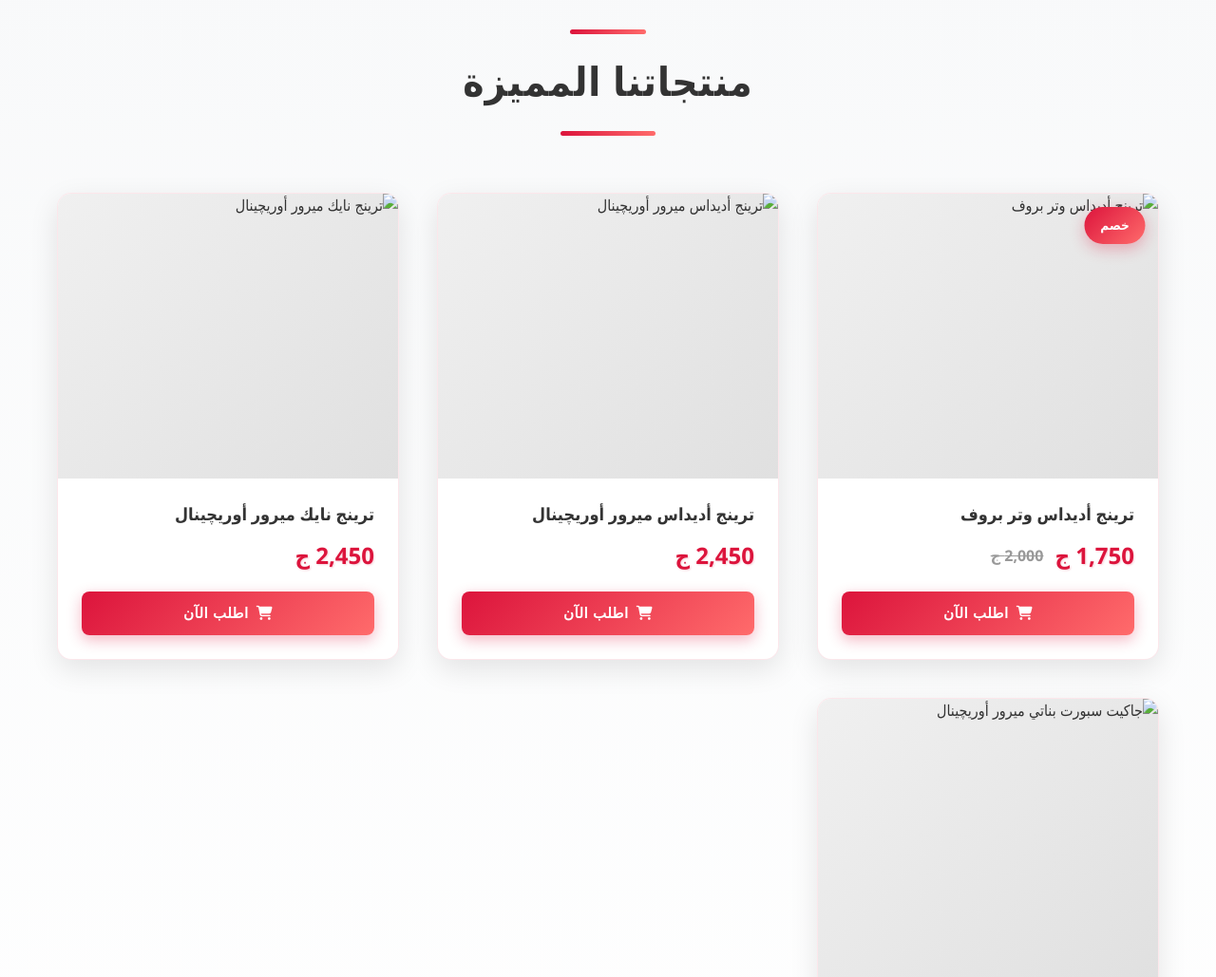
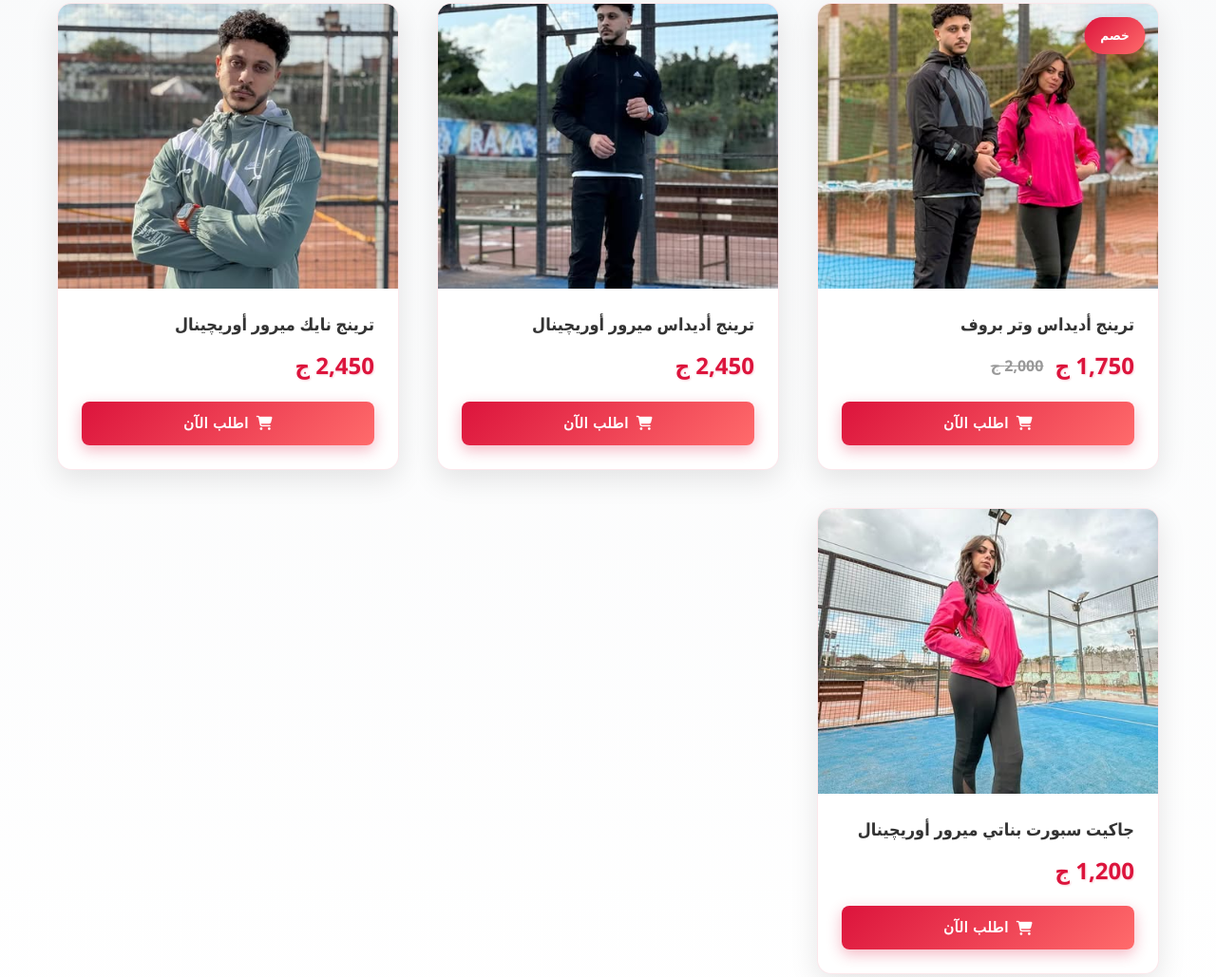
Before and after one commit to ahmedmedhat1234/cezar, a plain HTML site: page index.html in a window 1280 px wide. Shown: the part 734-1763 px from the top of the page at 95% size. Drawn offline with Linux system fonts and the light colour scheme.

Commit message:
Add files via upload

```diff
--- a/index.html
+++ b/index.html
@@ -29,8 +29,8 @@
     <section id="home" class="hero-slider">
         <div class="slider-container">
             <div class="slider-wrapper">
-                <img src="images/1.jpeg" alt="Banner 1" class="slider-image active">
-                <img src="images/6.jpeg" alt="Banner 2" class="slider-image">
+                <img src="images/1.jpg" alt="Banner 1" class="slider-image active">
+                <img src="images/6.jpg" alt="Banner 2" class="slider-image">
             </div>
             <button class="slider-btn prev" onclick="changeSlide(-1)">
                 <i class="fas fa-chevron-left"></i>
@@ -53,7 +53,7 @@
                 <!-- Product 1 -->
                 <div class="product-card" onclick="openProduct(1)">
                     <div class="product-image">
-                        <img src="images/2.jpeg" alt="ترينج أديداس وتر بروف">
+                        <img src="images/2.jpg" alt="ترينج أديداس وتر بروف">
                         <div class="product-badge">خصم</div>
                     </div>
                     <div class="product-info">
@@ -71,7 +71,7 @@
                 <!-- Product 2 -->
                 <div class="product-card" onclick="openProduct(2)">
                     <div class="product-image">
-                        <img src="images/7.jpeg" alt="ترينج أديداس ميرور أوريچينال">
+                        <img src="images/7.jpg" alt="ترينج أديداس ميرور أوريچينال">
                     </div>
                     <div class="product-info">
                         <h3 class="product-name">ترينج أديداس ميرور أوريچينال</h3>
@@ -87,7 +87,7 @@
                 <!-- Product 3 -->
                 <div class="product-card" onclick="openProduct(3)">
                     <div class="product-image">
-                        <img src="images/11.jpeg" alt="ترينج نايك ميرور أوريچينال">
+                        <img src="images/11.jpg" alt="ترينج نايك ميرور أوريچينال">
                     </div>
                     <div class="product-info">
                         <h3 class="product-name">ترينج نايك ميرور أوريچينال</h3>
@@ -103,7 +103,7 @@
                 <!-- Product 4 -->
                 <div class="product-card" onclick="openProduct(4)">
                     <div class="product-image">
-                        <img src="images/14.jpeg" alt="جاكيت سبورت بناتي ميرور أوريچينال">
+                        <img src="images/14.jpg" alt="جاكيت سبورت بناتي ميرور أوريچينال">
                     </div>
                     <div class="product-info">
                         <h3 class="product-name">جاكيت سبورت بناتي ميرور أوريچينال</h3>
@@ -189,7 +189,7 @@
                 </div>
             </div>
             <div class="footer-bottom">
-                <p>&copy; 2026 Cezar Sports Wear. جميع الحقوق محفوظة.</p>
+                <p>&copy; 2024 Cezar Sports Wear. جميع الحقوق محفوظة.</p>
             </div>
         </div>
     </footer>
--- a/script.js
+++ b/script.js
@@ -4,25 +4,25 @@
         name: 'ترينج أديداس وتر بروف',
         price: 1750,
         originalPrice: 2000,
-        images: ['2.jpeg', '3.jpeg', '4.jpeg', '5.jpeg'],
+        images: ['2.jpg', '3.jpg', '4.jpg', '5.jpg'],
         description: 'ترينج أديداس وتر بروف عالي الجودة مصنوع من مواد متينة ومقاومة للماء. مناسب لجميع الأنشطة الرياضية.'
     },
     2: {
         name: 'ترينج أديداس ميرور أوريچينال',
         price: 2450,
-        images: ['7.jpeg', '8.jpeg', '9.jpeg', '10.jpeg'],
+        images: ['7.jpg', '8.jpg', '9.jpg', '10.jpg'],
         description: 'ترينج أديداس ميرور أوريچينال الأصلي بتصميم عصري وراقي. مناسب للرياضيين المحترفين.'
     },
     3: {
         name: 'ترينج نايك ميرور أوريچينال',
         price: 2450,
-        images: ['11.jpeg', '12.jpeg', '13.jpeg'],
+        images: ['11.jpg', '12.jpg', '13.jpg'],
         description: 'ترينج نايك ميرور أوريچينال بجودة عالية جداً. يوفر راحة قصوى وأداء ممتاز.'
     },
     4: {
         name: 'جاكيت سبورت بناتي ميرور أوريچينال – Sports Jacket',
         price: 1200,
-        images: ['14.jpeg', '15.jpeg', '16.jpeg', '17.jpeg'],
+        images: ['14.jpg', '15.jpg', '16.jpg', '17.jpg'],
         description: 'جاكيت سبورت بناتي ميرور أوريچينال بتصميم أنيق وحديث. مثالي للفتيات الرياضيات.'
     }
 };
@@ -59,6 +59,36 @@
 setInterval(() => {
     changeSlide(1);
 }, 5000);
+
+// ==================== Product Image Carousel ====================
+const productImageCarousels = {};
+
+function initProductCarousels() {
+    const productCards = document.querySelectorAll('.product-card');
+
+    productCards.forEach((card, index) => {
+        const productId = index + 1;
+        const product = products[productId];
+
+        if (product && product.images.length > 1) {
+            const imageElement = card.querySelector('.product-image img');
+            let currentImageIdx = 0;
+
+            productImageCarousels[productId] = setInterval(() => {
+                currentImageIdx = (currentImageIdx + 1) % product.images.length;
+                imageElement.style.opacity = '0.7';
+
+                setTimeout(() => {
+                    imageElement.src = `images/${product.images[currentImageIdx]}`;
+                    imageElement.style.opacity = '1';
+                }, 150);
+            }, 3000);
+        }
+    });
+}
+
+// Initialize carousels when page loads
+document.addEventListener('DOMContentLoaded', initProductCarousels);
 
 // ==================== Product Modal ====================
 let currentProductId = null;
--- a/style.css
+++ b/style.css
@@ -129,7 +129,7 @@
 .hero-slider {
     position: relative;
     width: 100%;
-    height: 600px;
+    height: 400px;
     overflow: hidden;
     background: linear-gradient(135deg, var(--secondary-color) 0%, #2a2a2a 100%);
 }
@@ -301,7 +301,7 @@
     width: 100%;
     height: 100%;
     object-fit: cover;
-    transition: var(--transition-slow);
+    transition: opacity 0.15s ease-in-out;
 }
 
 .product-card:hover .product-image img {
@@ -904,7 +904,7 @@
     }
 
     .hero-slider {
-        height: 350px;
+        height: 280px;
     }
 
     .slider-btn {
@@ -960,7 +960,7 @@
     }
 
     .hero-slider {
-        height: 250px;
+        height: 200px;
     }
 
     .slider-btn {
```
